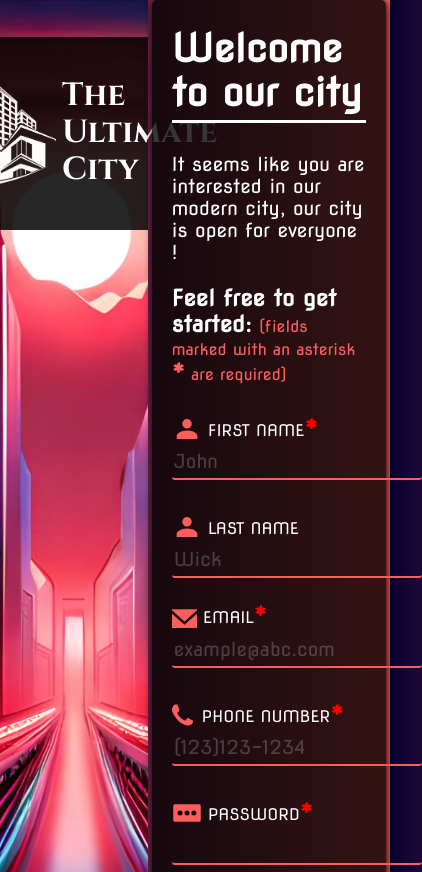
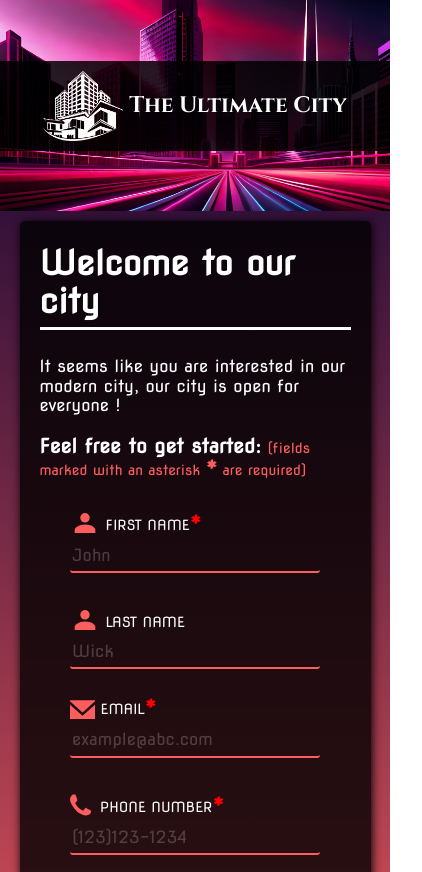
Before and after one commit to Silva-Mo/Sign-up-Form, a plain HTML site: page index.html in a window 390 px wide. Shown: the top 872 px of the page, 422 px wide, since content can reach past the window. Drawn offline with Linux system fonts and the light colour scheme.

Commit message:
-make the UI more responsive to mobile users
-add media queries for mobile users
-fix typos

```diff
--- a/css/style.css
+++ b/css/style.css
@@ -260,3 +260,52 @@ button:active{
     color: var(--color1);
     text-decoration: none;
 }
+
+@media only screen and (max-width: 850px){
+    :root{
+        font-size: 14px;
+    }
+
+    body{
+        flex-direction: column;
+        gap: 10px;
+        background: -webkit-linear-gradient(to top, var(--color1), var(--color2));
+        background: linear-gradient(to top, var(--color1), var(--color2));
+    }
+
+    div.section-one{
+        width: 100%;
+        background-image: url(../imgs/city-landscape.jpg);
+        align-items: center;
+        min-height: 25vh;
+    }
+
+    div.section-two{
+        width: 100%;
+        min-height: 70vh;
+    }
+
+    div.section-two > .form-container{
+        width: 90%;
+        min-height: max-content;
+        margin-bottom: 10px;
+    }
+
+    div.logo-container{
+        margin-top: 0;
+        padding: 10px;
+        font-size: 0.8rem;
+    }
+
+    div.logo-container > img{
+        width: 80px;
+        height: 70px;
+    }
+
+    form{
+        align-self: center;
+        justify-content: center;
+        flex-wrap: nowrap;
+        flex-direction: column;
+    }
+}
--- a/index.html
+++ b/index.html
@@ -4,7 +4,7 @@
     <meta charset="UTF-8">
     <meta http-equiv="X-UA-Compatible" content="IE=edge">
     <meta name="viewport" content="width=device-width, initial-scale=1.0">
-    <title>Sign Up Form</title>
+    <title>Sign Up</title>
     <link rel="icon" href="imgs/icon.png">
     <link rel="stylesheet" href="css/normalize.css">
     <link rel="stylesheet" href="css/style.css">
--- a/js/script.js
+++ b/js/script.js
@@ -164,8 +164,6 @@ function showPasswordConfirmError () {
     }
 }
 
-
-
 password.addEventListener('input', (e) => {
     if (password.value.length >= 8){
         passwordChecks[0].classList.add("met");
@@ -205,7 +203,6 @@ password.addEventListener('input', (e) => {
     }
 })
 
-
 function confirmPassword() {
     if (password.value === passwordConfirm.value){
         return true;
```
Also changed, not shown: imgs/city-landscape.jpg (added).
